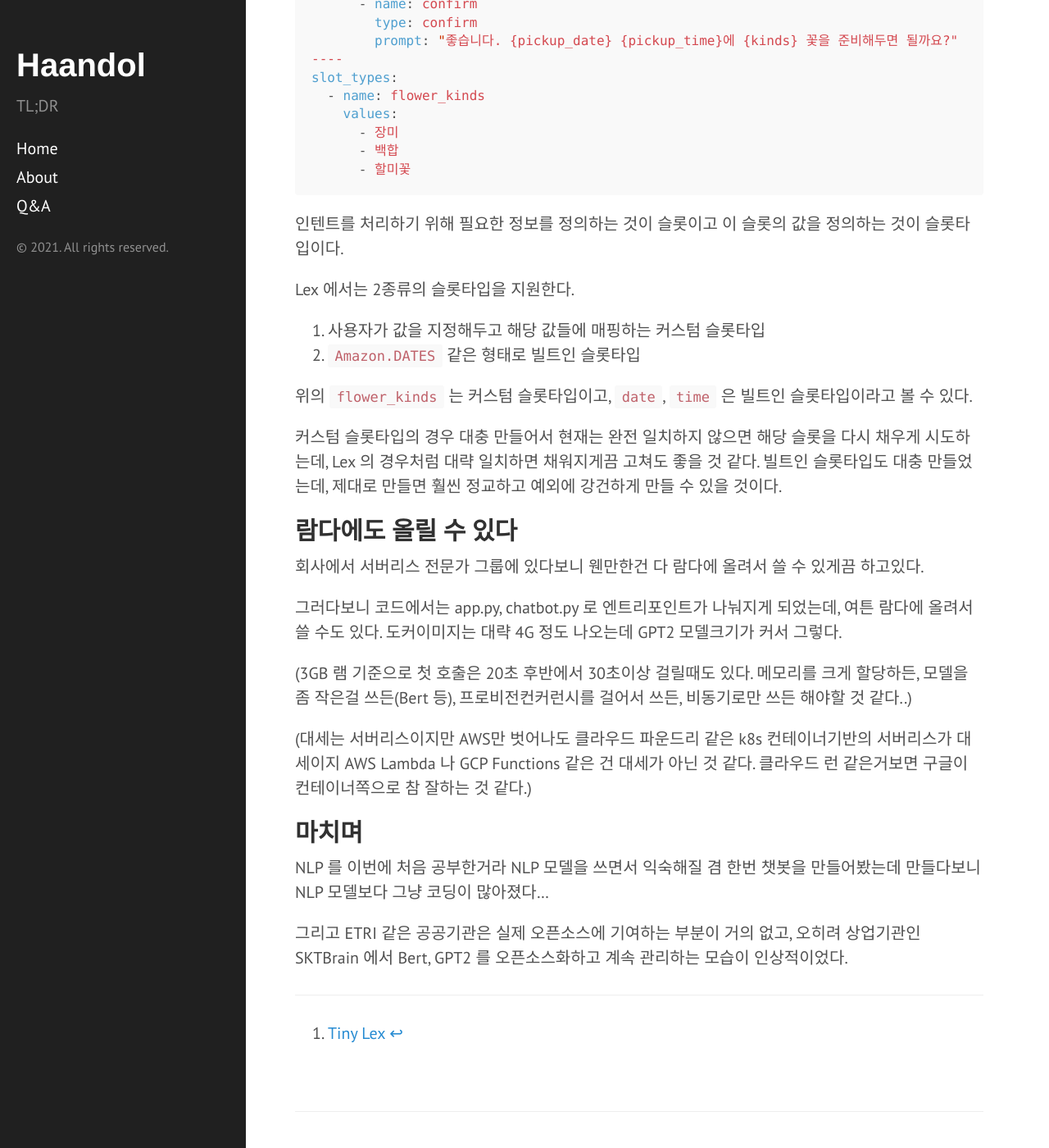
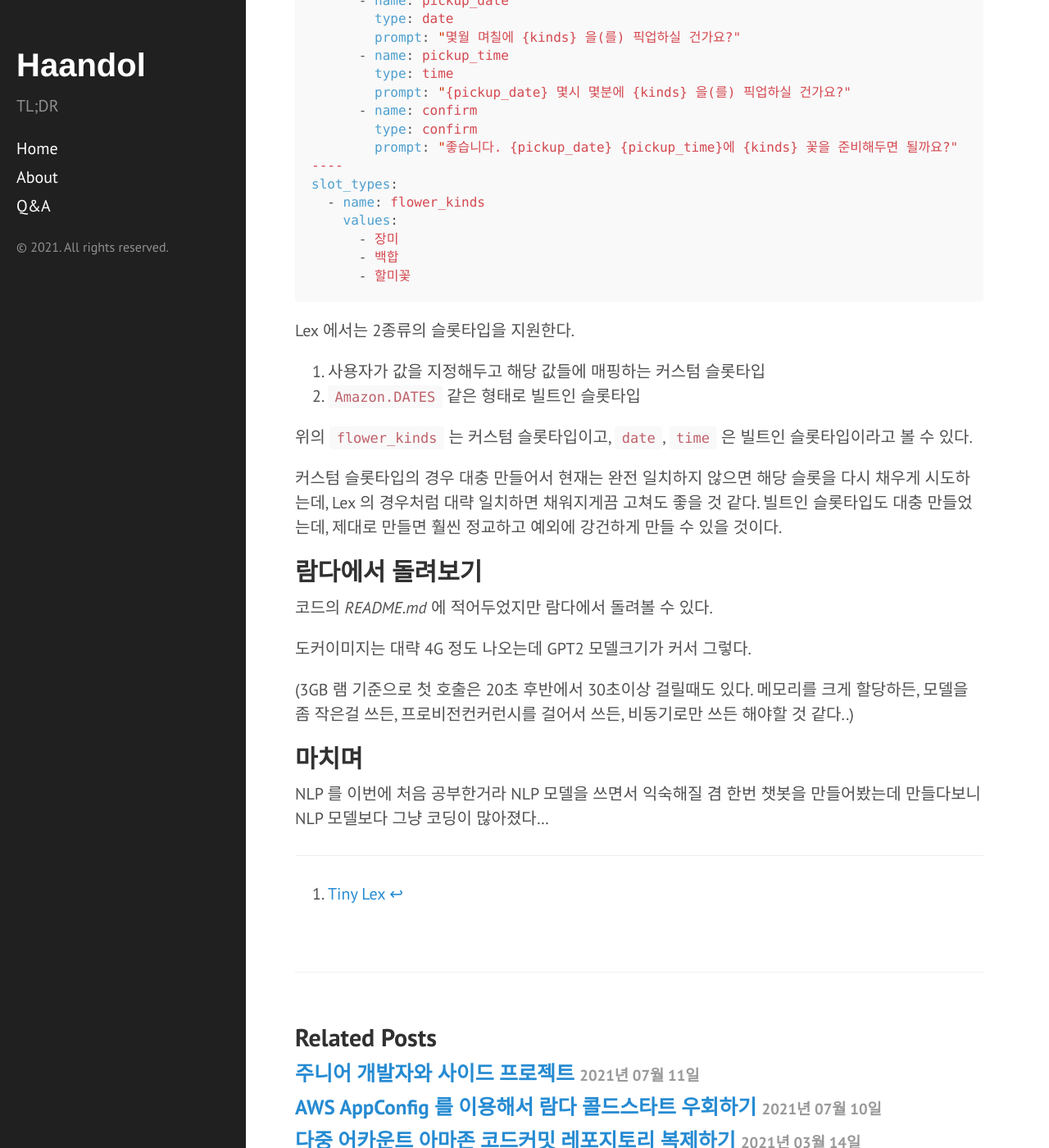
Before and after one commit to haandol/haandol.github.com, a Jekyll site: the page built from _posts/2021-07-25-implementing-lex-like-chatbot-using-kogpt2.md, in a window 1280 px wide and 1400 px high, scrolled down 3697 px. Shown: the whole window at 82% size. Built offline with Jekyll 4.4.1, drawn with Linux system fonts in a browser that asks for light colours; comment, search, counter and statistics services are not loaded; some of the changed text lies outside the part shown.

Commit message:
update chatbot

````diff
--- a/_posts/2021-07-25-implementing-lex-like-chatbot-using-kogpt2.md
+++ b/_posts/2021-07-25-implementing-lex-like-chatbot-using-kogpt2.md
@@ -14,12 +14,13 @@
 
 ## 시작하며
 
-고객 요청으로 다이얼로그 기반의 한글 챗봇을 쓸 일이 생겼는데, Amazon Lex 는 한글지원이 안된다.
+다이얼로그 기반의 한글 챗봇을 쓸 일이 생겼는데, Amazon Lex 는 한글지원이 안된다.
 
-Rasa, Watson, Lex 같은 다이얼로그 기반의 챗봇 아키텍쳐들을 이것저것 뒤져봤는데, 이해가 잘 안되었다.. ㅠ_ㅠ
+Rasa, Watson, Lex 같은 다이얼로그 기반의 챗봇 아키텍쳐들을 이것저것 뒤져봤는데, 머리가 나빠서 이해가 잘 안되었다..
 
-그래서 그냥 NLP 도 이번에 공부한 김에 Amazon Lex 를 모킹해서 챗봇 프레임워크를 하나 만들어봤다.
-(개인적으로 쓴다면 구글의 다이얼로그플로우를 쓸 것 같다.)
+그래서 NLP 공부하면서 Amazon Lex를 단순화 시킨 챗봇 프레임워크를 하나 만들어봤다.
+
+(개인적으로는 프로덕션에서 쓴다면 구글의 다이얼로그플로우를 쓸 것 같다.)
 
 ## 아키텍쳐
 
@@ -43,13 +44,13 @@
 - Prompts
 - Fulfillment
 
+Lex 는 한글이 안되서 써본사람은 별로 없겠지만, 대략 위에서 설명한 챗봇 아키텍쳐랑 크게 다르지 않은 구조를 가진다.
+
 ## 구현설명
 
-코드의 챗봇은 Lex 에서 사용하는 컴포넌트들을 최대한 사용해서 위에 적어둔 챗봇 아키텍쳐를 단순화해서 구현했다.
+코드의 구조는 Lex 의 흐름을 그대로 가져다 만들려고 했기 때문에 코드 자체를 설명할 건 별로 없다.
 
-파일은 총 5개이며, 구조는 최대한 직관적으로 작성하려고 노력했기 때문에,
-
-본 글에서는 코드에 대한 모든 설명보다 주요컴포넌트의 구현방향과 개선방향을 간단히 적어본다.
+그래서 본 글에서는 코드에 대한 모든 설명보다 주요 컴포넌트의 구현방향과 개선방향을 간단히 적어본다.
 
 ### nlu.py & dialog.py
 
@@ -123,8 +126,6 @@
       - 할미꽃
 ```
 
-인텐트를 처리하기 위해 필요한 정보를 정의하는 것이 슬롯이고 이 슬롯의 값을 정의하는 것이 슬롯타입이다.
-
 Lex 에서는 2종류의 슬롯타입을 지원한다.
 
 1. 사용자가 값을 지정해두고 해당 값들에 매핑하는 커스텀 슬롯타입
@@ -135,24 +136,19 @@
 커스텀 슬롯타입의 경우 대충 만들어서 현재는 완전 일치하지 않으면 해당 슬롯을 다시 채우게 시도하는데, Lex 의 경우처럼 대략 일치하면 채워지게끔 고쳐도 좋을 것 같다.
 빌트인 슬롯타입도 대충 만들었는데, 제대로 만들면 훨씬 정교하고 예외에 강건하게 만들 수 있을 것이다.
 
-## 람다에도 올릴 수 있다
+## 람다에서 돌려보기
 
-회사에서 서버리스 전문가 그룹에 있다보니 웬만한건 다 람다에 올려서 쓸 수 있게끔 하고있다.
+코드의 *README.md* 에 적어두었지만 람다에서 돌려볼 수 있다.
 
-그러다보니 코드에서는 app.py, chatbot.py 로 엔트리포인트가 나눠지게 되었는데, 여튼 람다에 올려서 쓸 수도 있다. 도커이미지는 대략 4G 정도 나오는데 GPT2 모델크기가 커서 그렇다.
+도커이미지는 대략 4G 정도 나오는데 GPT2 모델크기가 커서 그렇다.
 
-(3GB 램 기준으로 첫 호출은 20초 후반에서 30초이상 걸릴때도 있다. 메모리를 크게 할당하든, 모델을 좀 작은걸 쓰든(Bert 등), 프로비전컨커런시를 걸어서 쓰든, 비동기로만 쓰든 해야할 것 같다..)
-
-(대세는 서버리스이지만 AWS만 벗어나도 클라우드 파운드리 같은 k8s 컨테이너기반의 서버리스가 대세이지 AWS Lambda 나 GCP Functions 같은 건 대세가 아닌 것 같다. 클라우드 런 같은거보면 구글이 컨테이너쪽으로 참 잘하는 것 같다.)
+(3GB 램 기준으로 첫 호출은 20초 후반에서 30초이상 걸릴때도 있다. 메모리를 크게 할당하든, 모델을 좀 작은걸 쓰든, 프로비전컨커런시를 걸어서 쓰든, 비동기로만 쓰든 해야할 것 같다..)
 
 ## 마치며
 
 NLP 를 이번에 처음 공부한거라 NLP 모델을 쓰면서 익숙해질 겸 한번 챗봇을 만들어봤는데 만들다보니
 NLP 모델보다 그냥 코딩이 많아졌다...
 
-그리고 ETRI 같은 공공기관은 실제 오픈소스에 기여하는 부분이 거의 없고,
-오히려 상업기관인 SKTBrain 에서 Bert, GPT2 를 오픈소스화하고 계속 관리하는 모습이 인상적이었다.
-
 ----
 
 [^1]: [Tiny Lex](https://github.com/haandol/tiny-lex)
````
Also changed, not shown: other parts of _posts/2021-07-25-implementing-lex-like-chatbot-using-kogpt2.md (+4 -2 lines).
